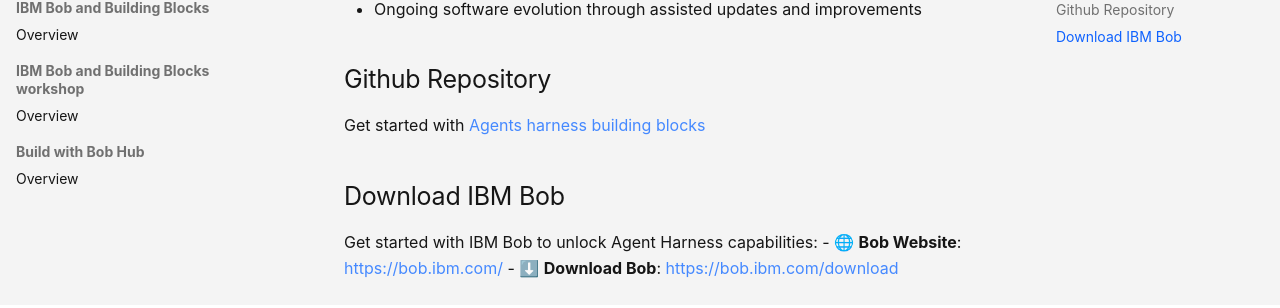
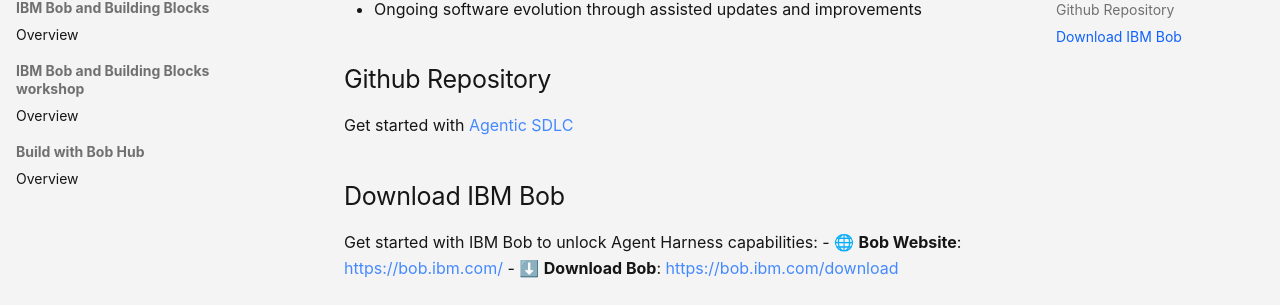
Before and after one commit to ibm-self-serve-assets/building-blocks-docs, an MkDocs documentation site: the page built from docs-src/ai-core/agents/agentic-sdlc.md, in a window 1280 px wide and 900 px high, scrolled down 2154 px. Shown: the part 458-766 px from the top of the window. Built offline with MkDocs 1.6.1 and Material for MkDocs 9.7.7, drawn with Linux system fonts in a browser that asks for light colours.

Commit message:
fixed the foramt

```diff
--- a/docs-src/ai-core/agents/agentic-sdlc.md
+++ b/docs-src/ai-core/agents/agentic-sdlc.md
@@ -67,7 +67,7 @@
 - Ongoing software evolution through assisted updates and improvements
 
 ## Github Repository
-Get started with [Agents harness building blocks](https://github.com/ibm-self-serve-assets/building-blocks/tree/main/agents/agent-gateway)
+Get started with [Agentic SDLC](https://github.com/ibm-self-serve-assets/building-blocks/tree/main/agents/agentic-sdlc)
 
 ## Download IBM Bob
 Get started with IBM Bob to unlock Agent Harness capabilities:
```
